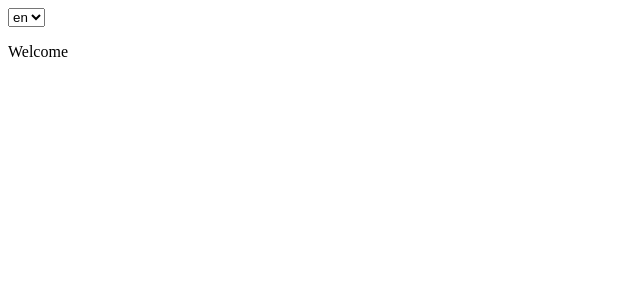
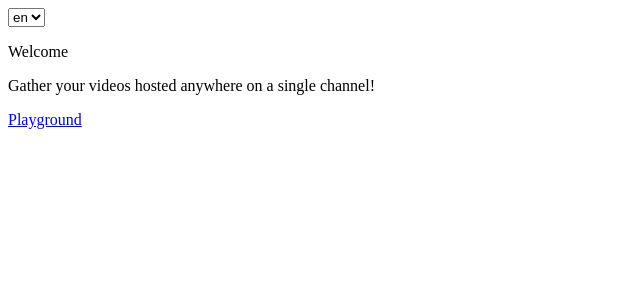
Before and after one commit to BenoitEirik/Vagg, a Nuxt app: page / in a window 1280 px wide. Shown: the top 300 px of the page, without its empty margins (0-640 px from the left). Built offline with nearby package versions, Linux system fonts and the light colour scheme; no server answers.

Commit message:
Add Playground page

```diff
--- a/i18n.config.ts
+++ b/i18n.config.ts
@@ -3,10 +3,16 @@ export default defineI18nConfig(() => ({
   locale: 'en',
   messages: {
     en: {
-      welcome: 'Welcome'
+      title: 'Vagg',
+      subtitle: 'A video aggregation platform',
+      welcome: 'Welcome',
+      description: 'Gather your videos hosted anywhere on a single channel!'
     },
     fr: {
-      welcome: 'Bienvenue'
+      title: 'Vagg',
+      subtitle: 'Une plateforme d\'agrégation de vidéos',
+      welcome: 'Bienvenue',
+      description: 'Rassemblez vos vidéos hébergées n\'importe où sur une seule et unique chaîne !',
     }
   }
 }))
--- a/pages/index.vue
+++ b/pages/index.vue
@@ -1,7 +1,3 @@
-<script setup>
-const { locale } = useI18n();
-</script>
-
 <template>
   <div>
     <form>
@@ -10,6 +6,12 @@ const { locale } = useI18n();
         <option value="fr">fr</option>
       </select>
       <p>{{ $t("welcome") }}</p>
+      <p>{{ $t("description") }}</p>
     </form>
+    <NuxtLink to="/playground">Playground</NuxtLink>
   </div>
 </template>
+
+<script setup lang="ts">
+const { locale } = useI18n();
+</script>
--- /dev/null
+++ b/pages/playground.vue
@@ -0,0 +1,10 @@
+<template>
+  <div>
+    <NuxtLink to="/">Back</NuxtLink>
+    <h1>Playground</h1>
+  </div>
+</template>
+
+<script setup lang="ts">
+const { locale } = useI18n();
+</script>
```
